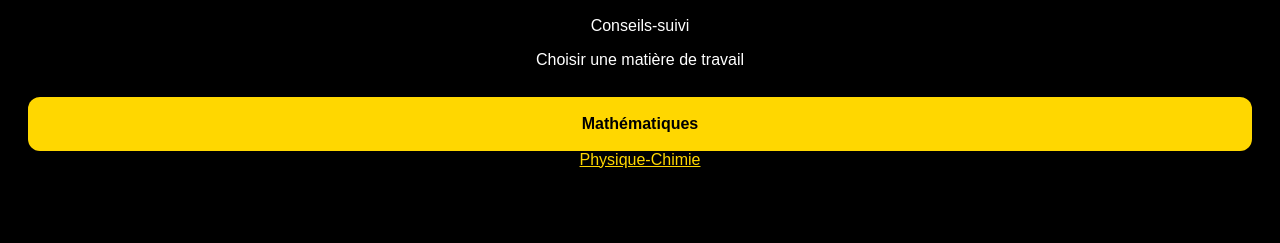
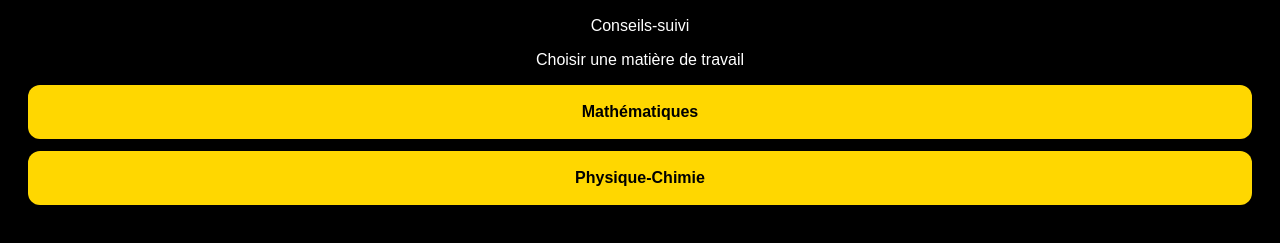
Before and after one commit to GO4-TECH-M21A/GO4-learn-, a plain HTML site: page tableau.html in a window 1280 px wide. Shown: the part 157-400 px from the top of the page. Drawn offline with Linux system fonts and the light colour scheme.

Commit message:
Update tableau.html

```diff
--- a/tableau.html
+++ b/tableau.html
@@ -60,10 +60,10 @@ a {
   <h2> Nous proposons un encadrement adequat </h2>
   <p>Conseils-suivi </p>
  <p>Choisir une matière de travail</p>
+<a href="profil.html" onclick="localStorage.setItem('matiere','Mathematiques')" style="display:block; background:gold; color:black; padding:18px; border-radius:12px; text-align:center; font-weight:bold; font-size:16px; text-decoration:none; margin-top:12px;">Mathématiques</a>
 
-  <a href="profit.html"><button onclick="choisir('Mathématiques')">Mathématiques</button></a>
- <a href="profit.html"<button onclick="choisir('Physique-Chimie')">Physique-Chimie</button></a>
-<p id="voirNom"></p>
+<a href="profil.html" onclick="localStorage.setItem('matiere','Physique-Chimie')" style="display:block; background:gold; color:black; padding:18px; border-radius:12px; text-align:center; font-weight:bold; font-size:16px; text-decoration:none; margin-top:12px;">Physique-Chimie</a>
+
 <script>
 function choisir(matiere){
   localStorage.setItem("matiere", matiere);
```
